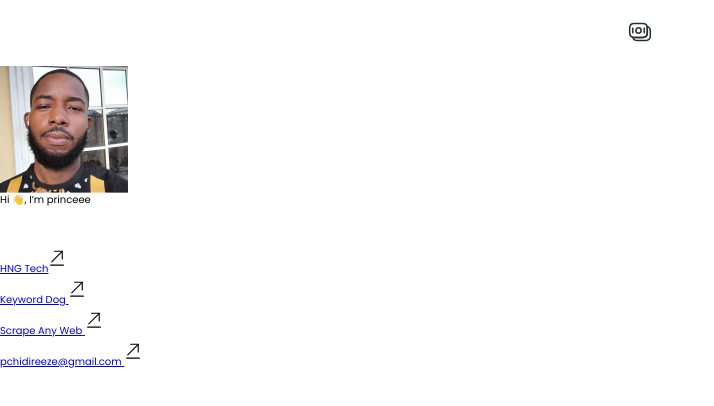
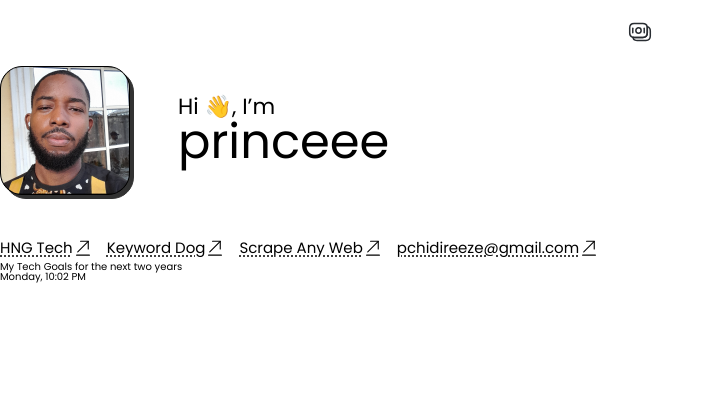
Before and after one commit to princeeze/hng1-portfolio, a plain HTML site: page index.html in a window 1280 px wide. Shown: the whole page, without its empty margins (0-714 px from the left). Drawn offline with Linux system fonts and the light colour scheme.

Commit message:
feat: add new elements to html

```diff
--- a/index.html
+++ b/index.html
@@ -22,21 +22,20 @@
       /></a>
     </nav>
     <header>
-      <div>
-        <div>
+      <div class="profile">
+        <div class="profile-picture">
           <img
             src="/assets/profile.png"
             alt="Profile Picture"
             data-testid="slackProfilePicture"
           />
         </div>
-        <div>
-          <span>Hi 👋, I’m</span>
-          <span data-testid="slackDisplayName">princeee</span>
+        <div class="profile-name">
+          <span class="name-intro">Hi 👋, I’m</span>
+          <h1 class="name" data-testid="slackDisplayName">princeee</h1>
         </div>
       </div>
-      <div>
-        <div>
+      <div class="links-c">
         <a
           href="https://hng.tech/learn"
           data-testid="hngLink"
@@ -44,18 +43,13 @@
           rel="noopener noreferrer"
           ><span>HNG Tech</span><img src="/assets/link.svg" alt="Link Icon"
         /></a>
-        </div>
-        <div>
         <a
           href="https://keyword.dog"
           data-testid="keywordLink"
           target="_blank"
           rel="noopener noreferrer"
-            ><span>Keyword Dog</span>
-            <img src="/assets/link.svg" alt="Link Icon"
+          ><span>Keyword Dog</span> <img src="/assets/link.svg" alt="Link Icon"
         /></a>
-        </div>
-        <div>
         <a
           href="https://scrapeanyweb.site"
           data-testid="scrapeanywebLink"
@@ -64,8 +58,6 @@
           ><span>Scrape Any Web</span>
           <img src="/assets/link.svg" alt="Link Icon"
         /></a>
-        </div>
-        <div>
         <a
           href="mailto:pchidireeze@gmail.com"
           data-testid="slackEmail"
@@ -75,9 +67,16 @@
           <img src="/assets/link.svg" alt="Link Icon"
         /></a>
       </div>
+    </header>
+    <main>
+      <div>
+        <h2>My Tech Goals for the next two years</h2>
+        <p>
+          <span id="day" data-testid="currentDay"></span>,
+          <span id="time" data-testid="currentTimeUTC"></span>
+        </p>
       </div>
-    </header>
-    <main></main>
+    </main>
     <script src="script.js"></script>
   </body>
 </html>
```
Lines whose indentation alone changed are shown as unchanged.
